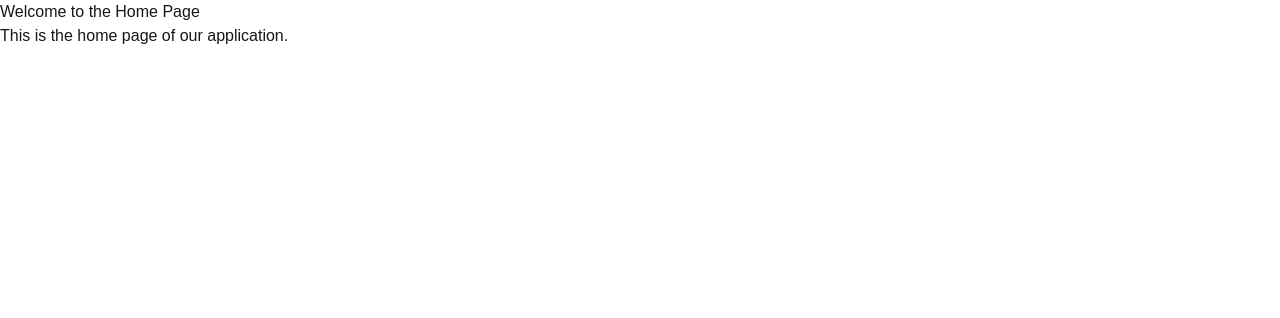
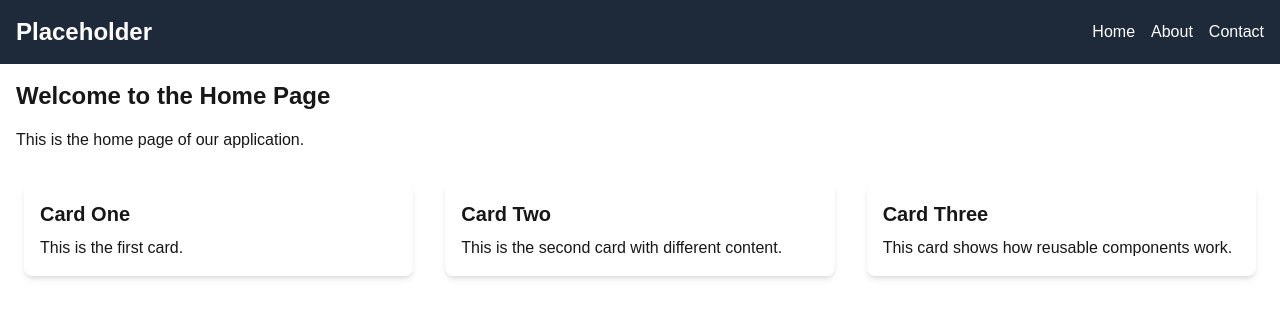
Before and after one commit to rasaq-ola/alx-project-0x02-setup, a Next.js app in the folder alx-project-0x02/: page /home in a window 1280 px wide. Shown: the top 318 px of the page. Built offline with nearby package versions, Linux system fonts and the light colour scheme.

Commit message:
feat: add reusable Card component and use it in home page

```diff
--- /dev/null
+++ b/alx-project-0x02/components/common/Card.tsx
@@ -0,0 +1,13 @@
+import React from 'react';
+import { CardProps } from '../../../interfaces';
+
+const Card: React.FC<CardProps> = ({ title, content }) => {
+  return (
+    <div className="bg-white shadow-md rounded-lg p-4 m-2">
+      <h2 className="text-xl font-bold mb-2">{title}</h2>
+      <p>{content}</p>
+    </div>
+  );
+};
+
+export default Card;
--- a/alx-project-0x02/interfaces/index.ts
+++ b/alx-project-0x02/interfaces/index.ts
@@ -2,3 +2,8 @@ export interface User {
   id: number;
   name: string;
 }
+
+export interface CardProps {
+  title: string;
+  content: string;
+}
--- a/alx-project-0x02/pages/about.tsx
+++ b/alx-project-0x02/pages/about.tsx
@@ -1,6 +1,10 @@
+import React from 'react';
+import Header from '../components/layout/Header';
+
 const About = () => {
   return (
     <div>
+    <Header/>
       <h1>About Page</h1>
       <p>This is the about page of our application.</p>
     </div>
--- a/alx-project-0x02/pages/home.tsx
+++ b/alx-project-0x02/pages/home.tsx
@@ -1,9 +1,21 @@
+import React from 'react';
+import Header from '../components/layout/Header'
+import Card from '../components/common/Card'
+
 const Home = () => {
     return (
-        <div>
-        <h1>Welcome to the Home Page</h1>
-        <p>This is the home page of our application.</p>
+	    <div>
+      <Header />
+      <main className="p-4">
+        <h1 className="text-2xl font-bold mb-4">Welcome to the Home Page</h1>
+        <p className="mb-6">This is the home page of our application.</p>
+        <div className="grid grid-cols-1 md:grid-cols-2 lg:grid-cols-3 gap-4">
+          <Card title="Card One" content="This is the first card." />
+          <Card title="Card Two" content="This is the second card with different content." />
+          <Card title="Card Three" content="This card shows how reusable components work." />
         </div>
+      </main>
+    </div>
     );
     }
 export default Home;
```
